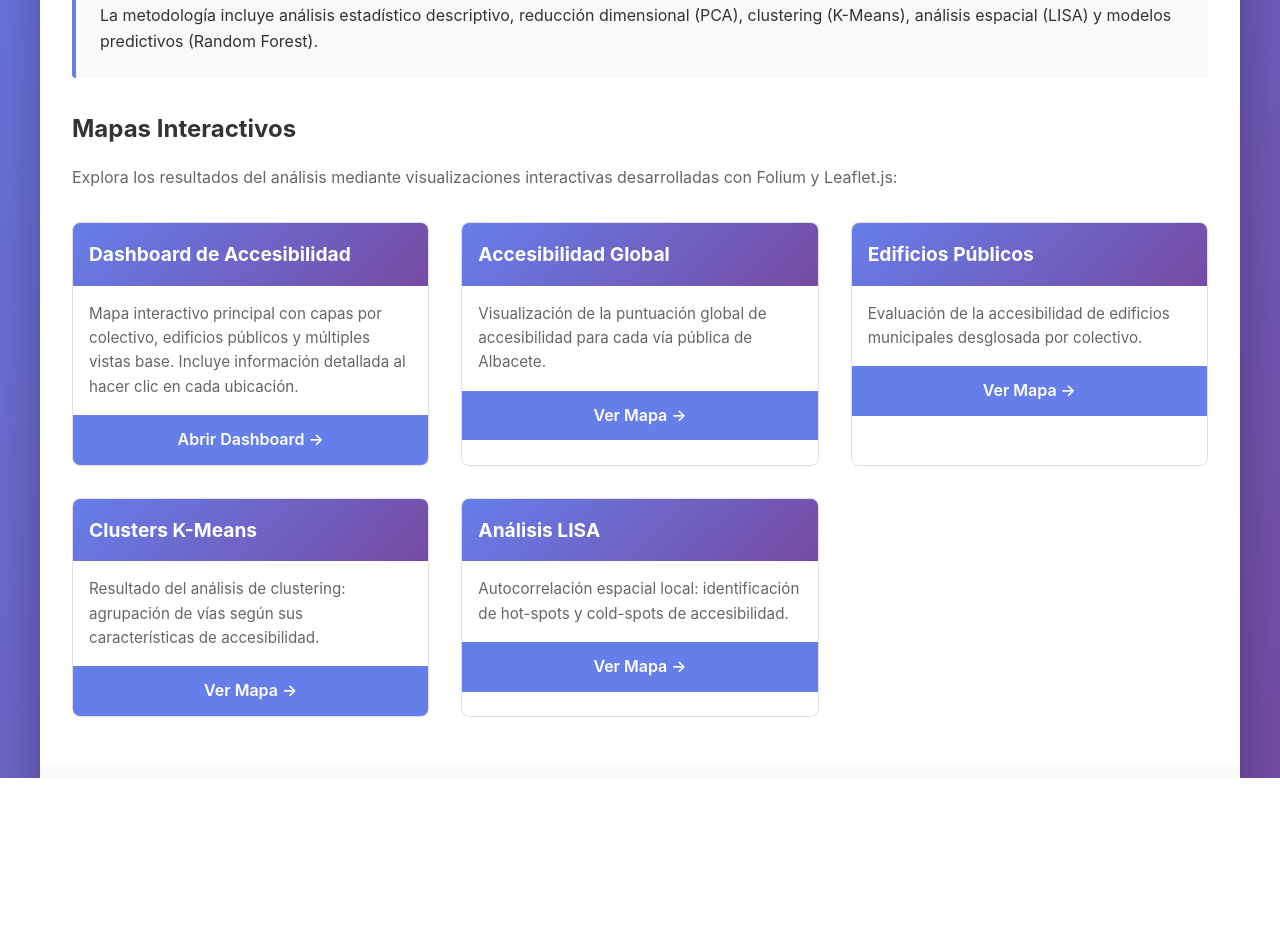
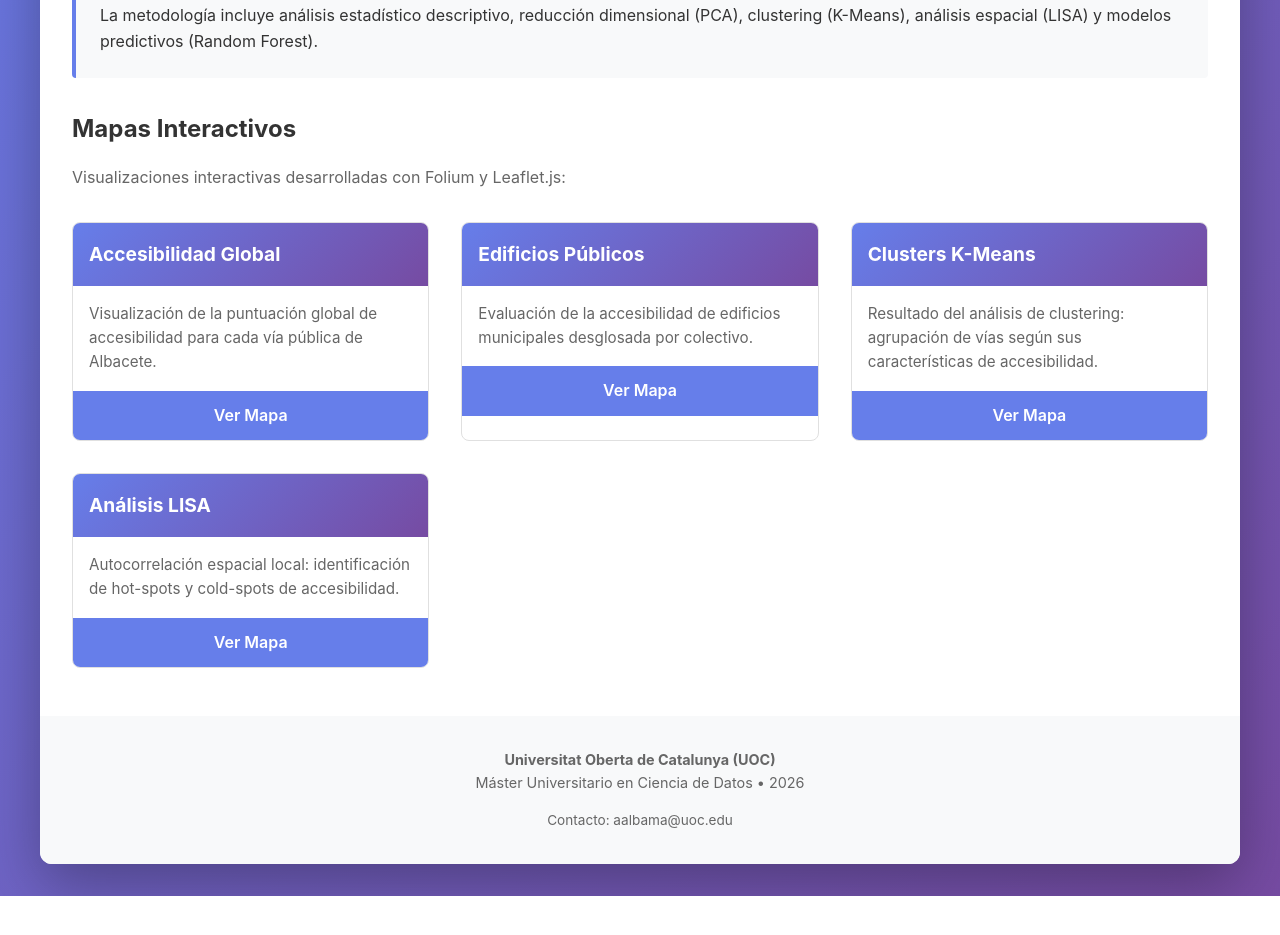
Before and after one commit to aalbama11/tfm-accesibilidad-albacete, a plain HTML site: page index.html in a window 1280 px wide. Shown: the part 493-1428 px from the top of the page. After the commit the page ends 1389 px from the top, so only its background shows below. Drawn offline with Linux system fonts and the light colour scheme.

Commit message:
Actualización de información de contacto y correcciones de estilo

```diff
--- a/index.html
+++ b/index.html
@@ -116,7 +116,7 @@
     <div class="container">
         <header>
             <h1>Análisis de Accesibilidad Urbana de Albacete</h1>
-            <p class="subtitle">Mediante técnicas de Machine Learning y visualización cartográfica interactiva</p>
+            <p class="subtitle">Aplicación de técnicas de Machine Learning y visualización cartográfica interactiva</p>
             <p class="author">Trabajo Fin de Máster • UOC • 2026<br>
             <strong>Autor:</strong> Adrián Alba • <strong>Tutor:</strong> Antonio Pérez-Navarro</p>
         </header>
@@ -129,47 +129,40 @@
             </div>
 
             <h2 style="margin-bottom:1rem;">Mapas Interactivos</h2>
-            <p style="margin-bottom:2rem; color:#666;">Explora los resultados del análisis mediante visualizaciones interactivas desarrolladas con Folium y Leaflet.js:</p>
+            <p style="margin-bottom:2rem; color:#666;">Visualizaciones interactivas desarrolladas con Folium y Leaflet.js:</p>
 
             <div class="maps-grid">
                 <div class="map-card">
-                    <h3>Dashboard de Accesibilidad</h3>
-                    <p>Mapa interactivo principal con capas por colectivo, edificios públicos y múltiples vistas base. Incluye información detallada al hacer clic en cada ubicación.</p>
-                    <a href="dashboard_accesibilidad.html" target="_blank">Abrir Dashboard →</a>
-                </div>
-
-                <div class="map-card">
                     <h3>Accesibilidad Global</h3>
                     <p>Visualización de la puntuación global de accesibilidad para cada vía pública de Albacete.</p>
-                    <a href="mapa_accesibilidad_global.html" target="_blank">Ver Mapa →</a>
+                    <a href="mapa_accesibilidad_global.html" target="_blank">Ver Mapa</a>
                 </div>
 
                 <div class="map-card">
                     <h3>Edificios Públicos</h3>
                     <p>Evaluación de la accesibilidad de edificios municipales desglosada por colectivo.</p>
-                    <a href="mapa_edificios.html" target="_blank">Ver Mapa →</a>
+                    <a href="mapa_edificios.html" target="_blank">Ver Mapa</a>
                 </div>
 
                 <div class="map-card">
                     <h3>Clusters K-Means</h3>
                     <p>Resultado del análisis de clustering: agrupación de vías según sus características de accesibilidad.</p>
-                    <a href="mapa_clusters_kmeans.html" target="_blank">Ver Mapa →</a>
+                    <a href="mapa_clusters_kmeans.html" target="_blank">Ver Mapa</a>
                 </div>
 
                 <div class="map-card">
                     <h3>Análisis LISA</h3>
                     <p>Autocorrelación espacial local: identificación de hot-spots y cold-spots de accesibilidad.</p>
-                    <a href="mapa_lisa_clusters.html" target="_blank">Ver Mapa →</a>
+                    <a href="mapa_lisa_clusters.html" target="_blank">Ver Mapa</a>
                 </div>
             </div>
         </main>
 
         <footer>
             <p><strong>Universitat Oberta de Catalunya (UOC)</strong></p>
-            <p>Máster Universitario en Ciencia de Datos • Marzo 2026</p>
+            <p>Máster Universitario en Ciencia de Datos • 2026</p>
             <p style="margin-top:1rem; font-size:0.85rem;">
-                Contacto: adrialba@uoc.edu •
-                <a href="https://github.com/adrianalba" target="_blank" style="color:#667eea;">GitHub</a>
+                Contacto: aalbama@uoc.edu
             </p>
         </footer>
     </div>
```
Also changed, not shown: 1 other file.
